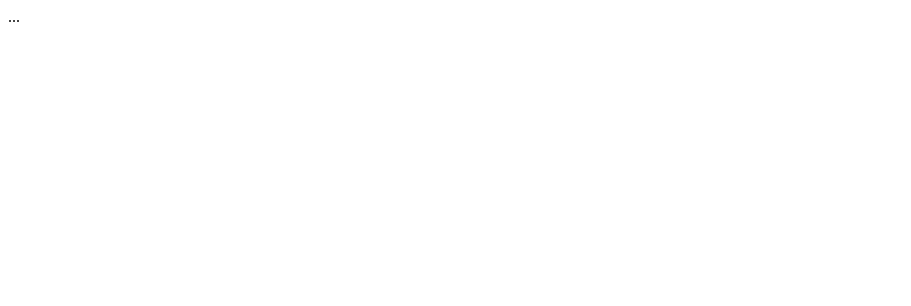
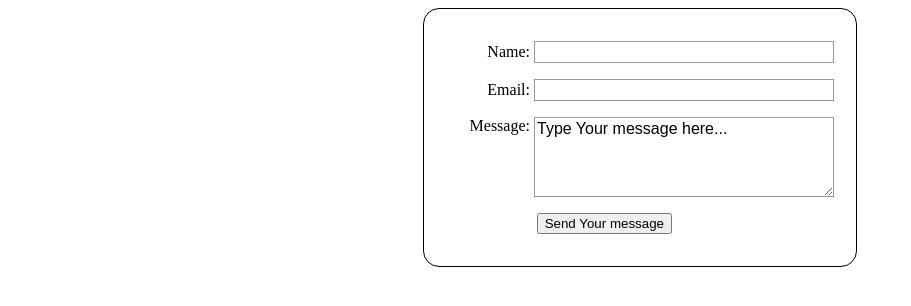
Before and after one commit to emilsberzs/intermediate_html_css, a plain HTML site: page forms/first_form.html in a window 1280 px wide. Shown: the whole page, without its empty margins (0-911 px from the left). Drawn offline with Linux system fonts and the light colour scheme.

Commit message:
First Form assignment done

```diff
--- a/forms/first_form.html
+++ b/forms/first_form.html
@@ -1,12 +1,31 @@
 <!DOCTYPE html>
 <html lang="en">
 <head>
+    <link rel="stylesheet" href="first_form_style.css">
     <meta charset="UTF-8">
     <meta http-equiv="X-UA-Compatible" content="IE=edge">
     <meta name="viewport" content="width=device-width, initial-scale=1.0">
-    <title>Document</title>
+    <title>First Form</title>
 </head>
 <body>
-    <form action="/my-handling-form-page" method="post">...</form>
+    <form action="/my-handling-form-page" method="post">
+        <ul>
+            <li>
+                <label for="name">Name:</label>
+                <input type="text" name="user_name" id="name">
+            </li>
+            <li>
+                <label for="mail">Email:</label>
+                <input type="email" name="user_email" id="mail">
+            </li>
+            <li>
+                <label for="msg">Message:</label>
+                <textarea name="user_message" id="msg" cols="30" rows="10">Type Your message here...</textarea>
+            </li>
+            <li class="button">
+                <button type="submit">Send Your message</button>
+            </li>
+        </ul>
+    </form>
 </body>
 </html>
--- /dev/null
+++ b/forms/first_form_style.css
@@ -0,0 +1,65 @@
+form {
+    /*Center form on the page*/
+    margin: 0 auto;
+    width: 400px;
+    /*Form outline*/
+    padding: 1em;
+    border: 1px solid #000;
+    border-radius: 1em;
+}
+
+ul {
+    list-style: none;
+    padding: 0;
+    margin: o;
+}
+
+form li + li {
+    margin-top: 1em;
+}
+
+label {
+    /*Uniform size &alignment*/
+    display: inline-block;
+    width: 90px;
+    text-align: right;
+}
+
+input,
+textarea {
+  /* To make sure that all text fields have the same font settings
+     By default, textareas have a monospace font */
+  font: 1em sans-serif;
+
+  /* Uniform text field size */
+  width: 300px;
+  box-sizing: border-box;
+
+  /* Match form field borders */
+  border: 1px solid #999;
+}
+
+input:focus,
+textarea:focus {
+  /* Additional highlight for focused elements */
+  border-color: #000;
+}
+
+textarea {
+  /* Align multiline text fields with their labels */
+  vertical-align: top;
+
+  /* Provide space to type some text */
+  height: 5em;
+}
+
+.button {
+  /* Align buttons with the text fields */
+  padding-left: 90px; /* same size as the label elements */
+}
+
+button {
+  /* This extra margin represent roughly the same space as the space
+     between the labels and their text fields */
+  margin-left: 0.5em;
+}
```
